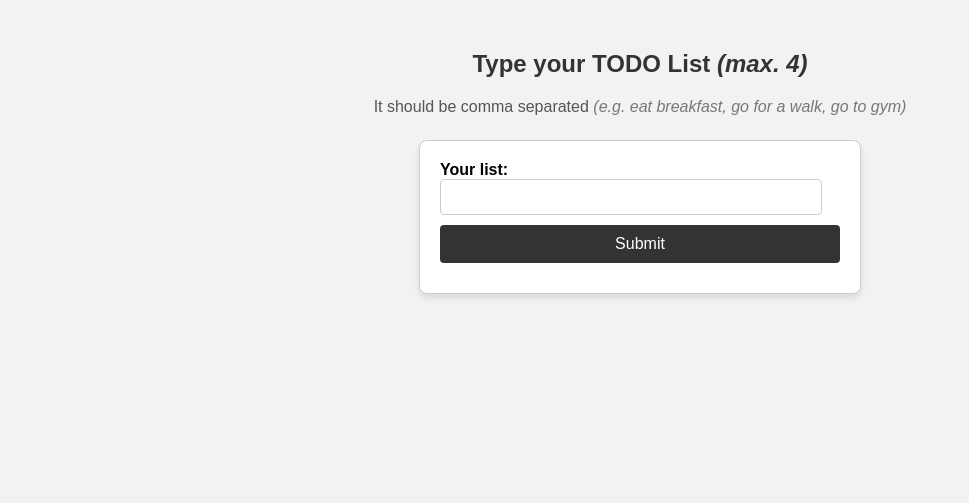
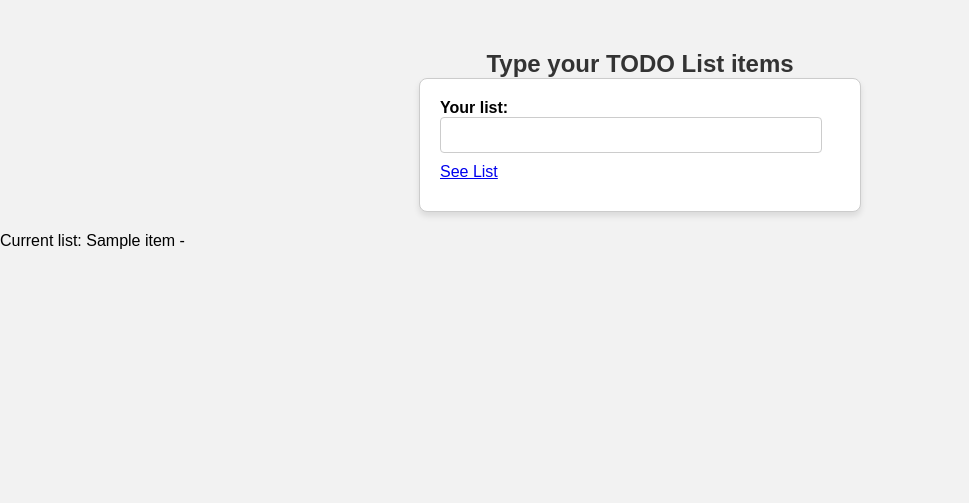
Before and after one commit to bahae3/TodoList, a Flask app: template templates/todo.html in a window 1280 px wide. Shown: the part 66-569 px from the top of the page, without its empty margins (0-969 px from the left). Run offline with Flask 3, Linux system fonts and the light colour scheme; tables that the repository leaves empty hold one stand-in row (values such as "Sample post"); the template is opened without the code that fills it: values that come from a table or form of the project are taken from there, most other values are stand-ins (such as "Sample title", 1, 10 or a date in 2020); some libraries are stand-ins or nearby versions.

Commit message:
i made functionalities easier

```diff
--- a/templates/todo.html
+++ b/templates/todo.html
@@ -1,18 +1,33 @@
 {% extends 'header.html' %}
 {% block title %}Todo List{% endblock %}
 {% block body %}
-<h1 class="todo-title">Type your TODO List <em>(max. 4)</em></h1>
-<p class="todo-p">It should be comma separated <em class="todo-em">(e.g. eat breakfast, go for a walk, go to gym)</em>
-</p>
+<h1 class="todo-title">Type your TODO List items</h1>
 <form method="post" action="{{ url_for('todo') }}">
     {{ form.csrf_token }}
     <div>
-        <label>{{ form.todo_list.label }}</label>
+        <label class="item-label">{{ form.todo_list.label }}</label>
         {{ form.todo_list() }}
     </div>
     <div>
-        {{ form.submit() }}
+        {{ form.add(class="add-list") }}
+    </div>
+    <div>
+        <a class="see-list" href="{{ url_for('success') }}">See List</a>
     </div>
 </form>
+
+<p class="user_list_todo">
+    {% if items %}
+    Current list:
+    {% endif %}
+    {% for item in items %}
+        {% if item == items[len - 1] %}
+            {{ item }}
+        {% else %}
+            {{ item }} -
+        {% endif %}
+    {% endfor %}
+</p>
+
 {% endblock %}
 {% include 'footer.html' %}
```
Also changed, not shown: templates/success.html (+11 -6 lines).
